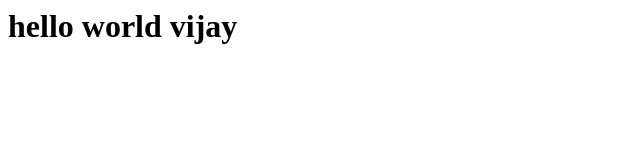
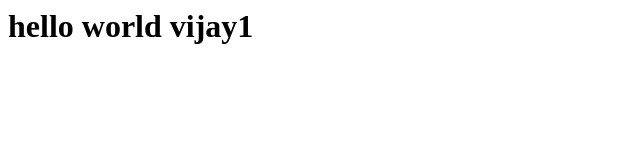
Before and after one commit to vijaynaidus/html, a plain HTML site: page index.html in a window 1280 px wide. Shown: the full height of the page, 0-640 px from the left. Drawn offline with Linux system fonts and the light colour scheme.

Commit message:
Update index.html

```diff
--- a/index.html
+++ b/index.html
@@ -1 +1 @@
-<h1>hello world vijay <h1>
+<h1>hello world vijay1 <h1>
```
